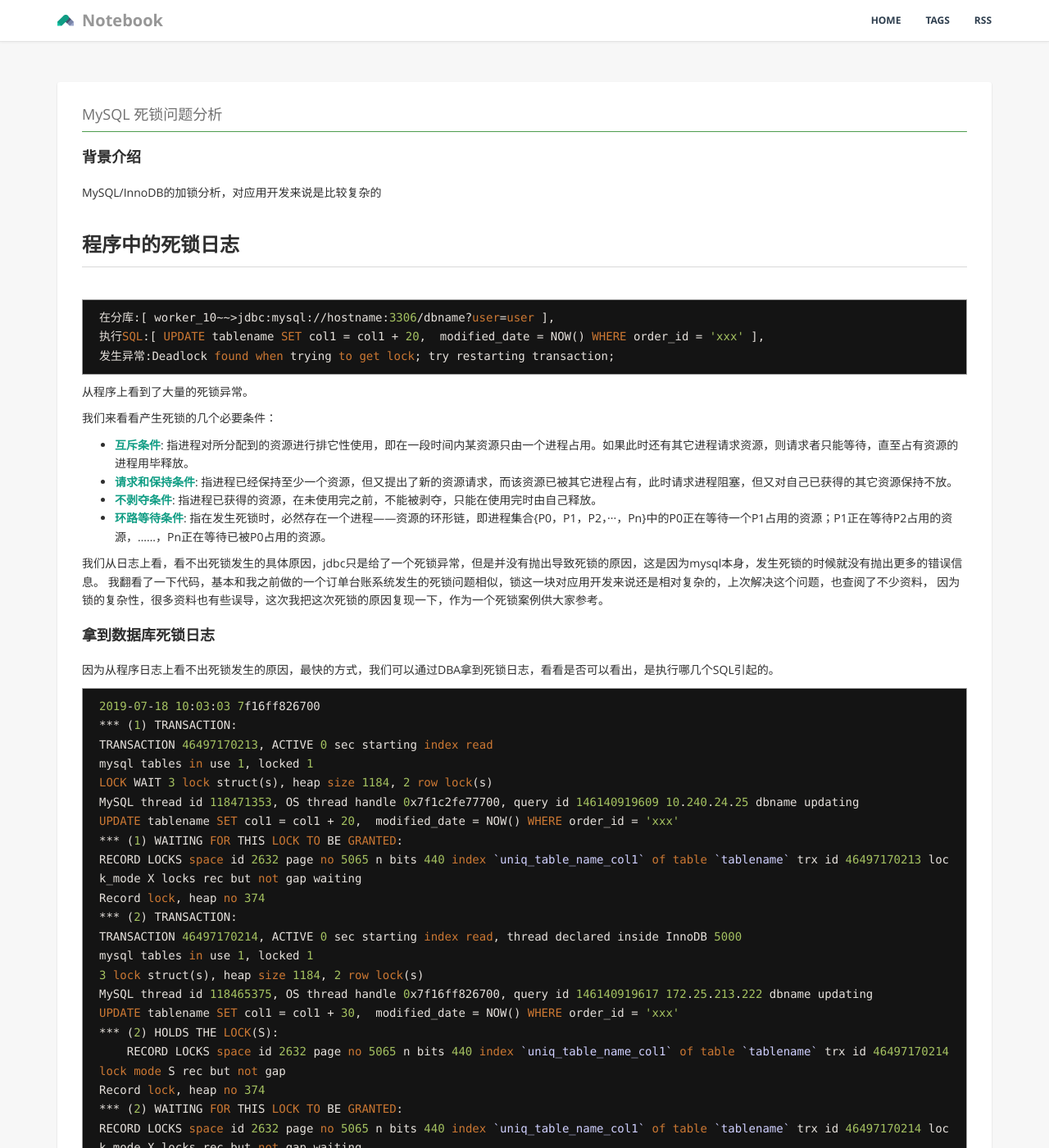
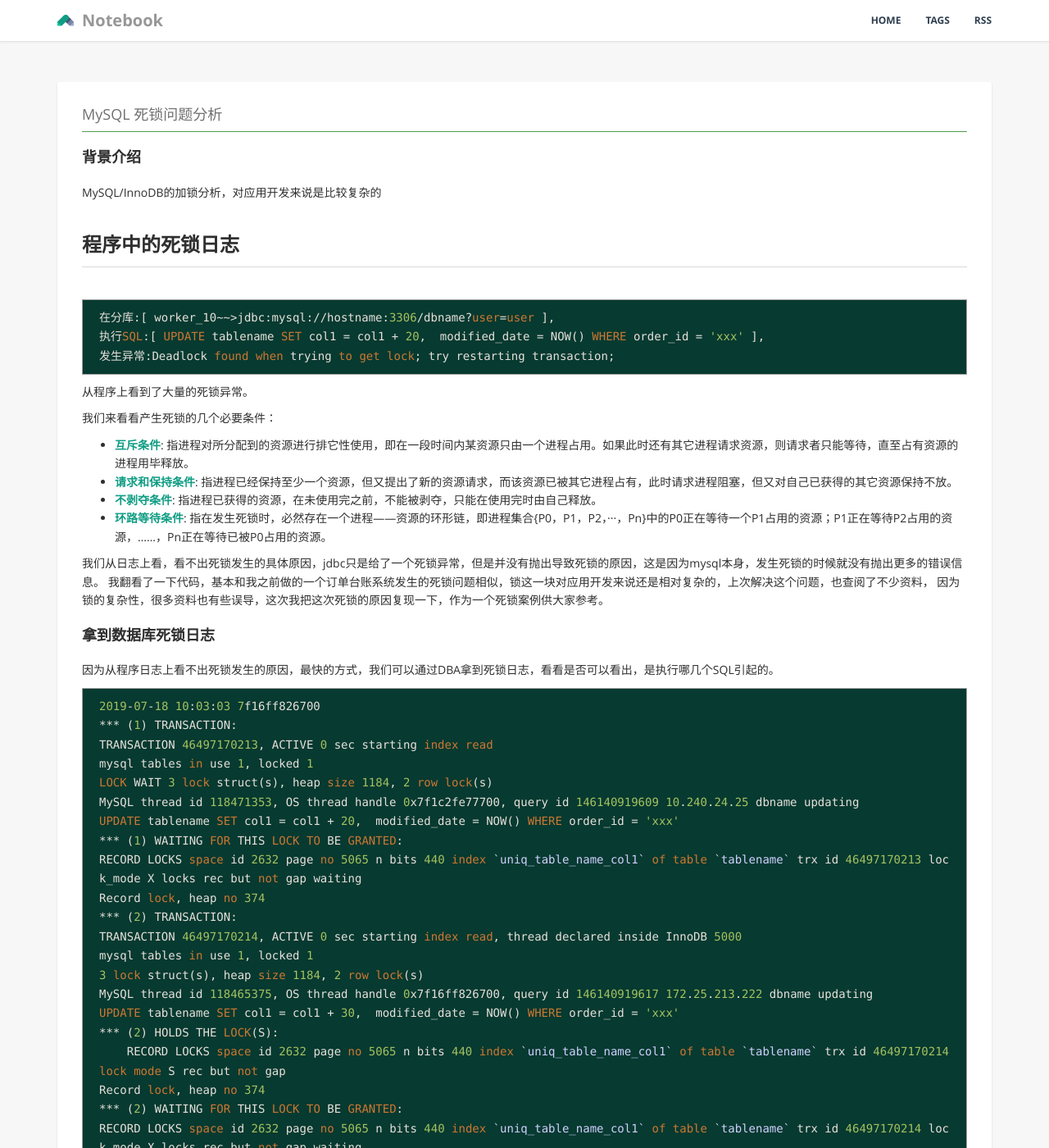
Before and after one commit to unionstars/unionstars.github.io, a Jekyll site: the page built from _posts/201907/2019-07-26-mysql_lock_in_action.md, in a window 1280 px wide and 1400 px high. Shown: the whole window at 82% size. Built offline with Jekyll 4.4.1, drawn with Linux system fonts in a browser that asks for light colours.

Commit message:
refactor

```diff
--- a/_config.yml
+++ b/_config.yml
@@ -8,7 +8,7 @@ timezone: Beijing
 plugins: ['jekyll-paginate']
 
 # Build settings
-# highlighter: rouge
+highlighter: rouge
 permalink: /:categories/:title/
 
 markdown: kramdown
--- a/assets/css/highlight.css
+++ b/assets/css/highlight.css
@@ -1,5 +1,5 @@
 /* https://github.com/richleland/pygments-css */
-.highlight pre { background: #141414; color: #E6E1DC; }
+.highlight pre { background: #073a30; color: #E6E1DC; }
 .highlight .hll { background-color: #ffffcc }
 .highlight .c { color: #BC9458; font-style: italic} /* Comment */
 .highlight .err { color: #E6E1DC} /* Error */
@@ -85,7 +85,7 @@
 
 /* CSS for kramdown */
 .highlighter-rouge pre {
-  background: #141414;
+  background: #073a30;
   color: #E6E1DC;
   padding: 10px 20px;
   counter-reset: line-numbering;
```
